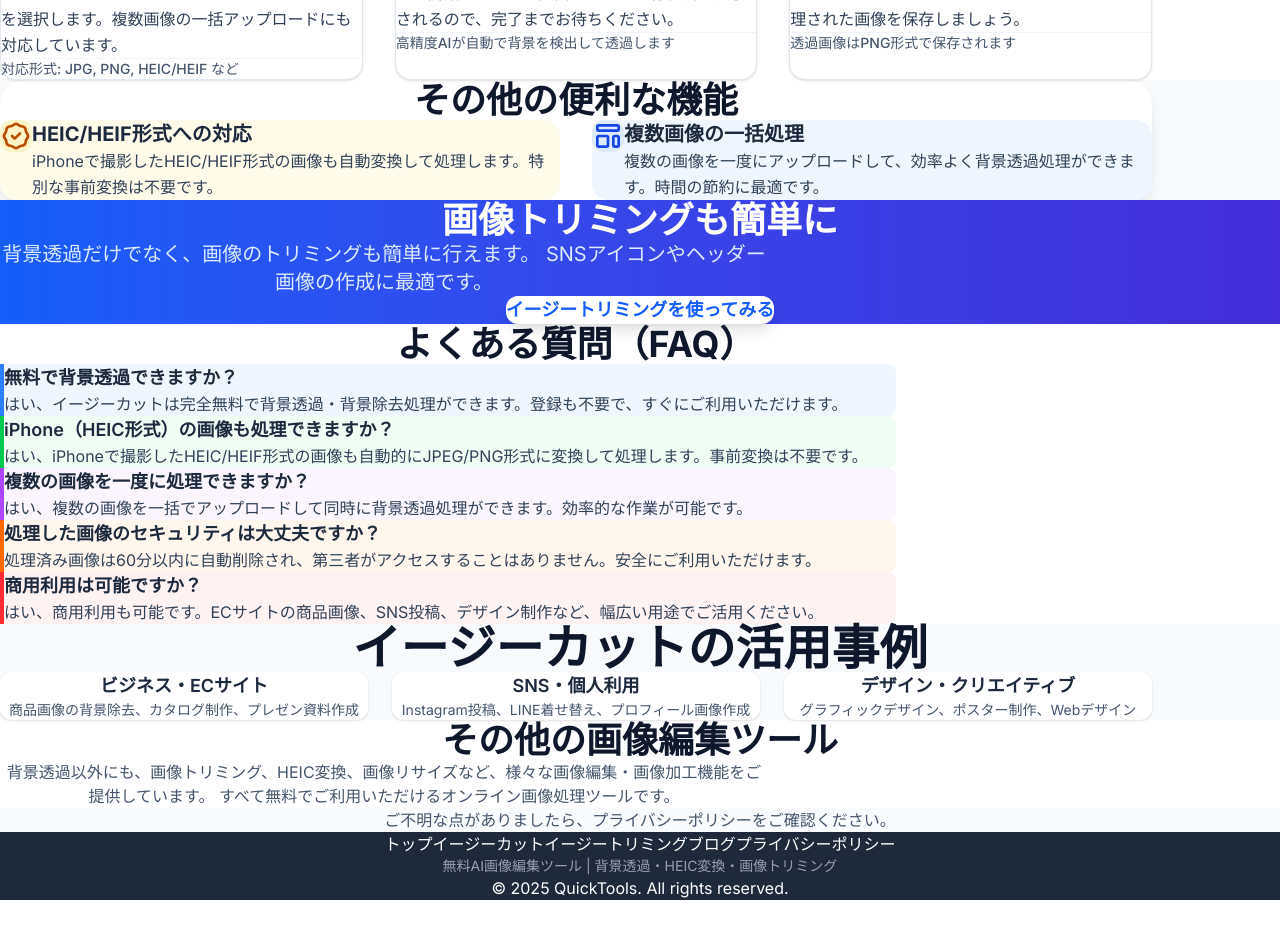
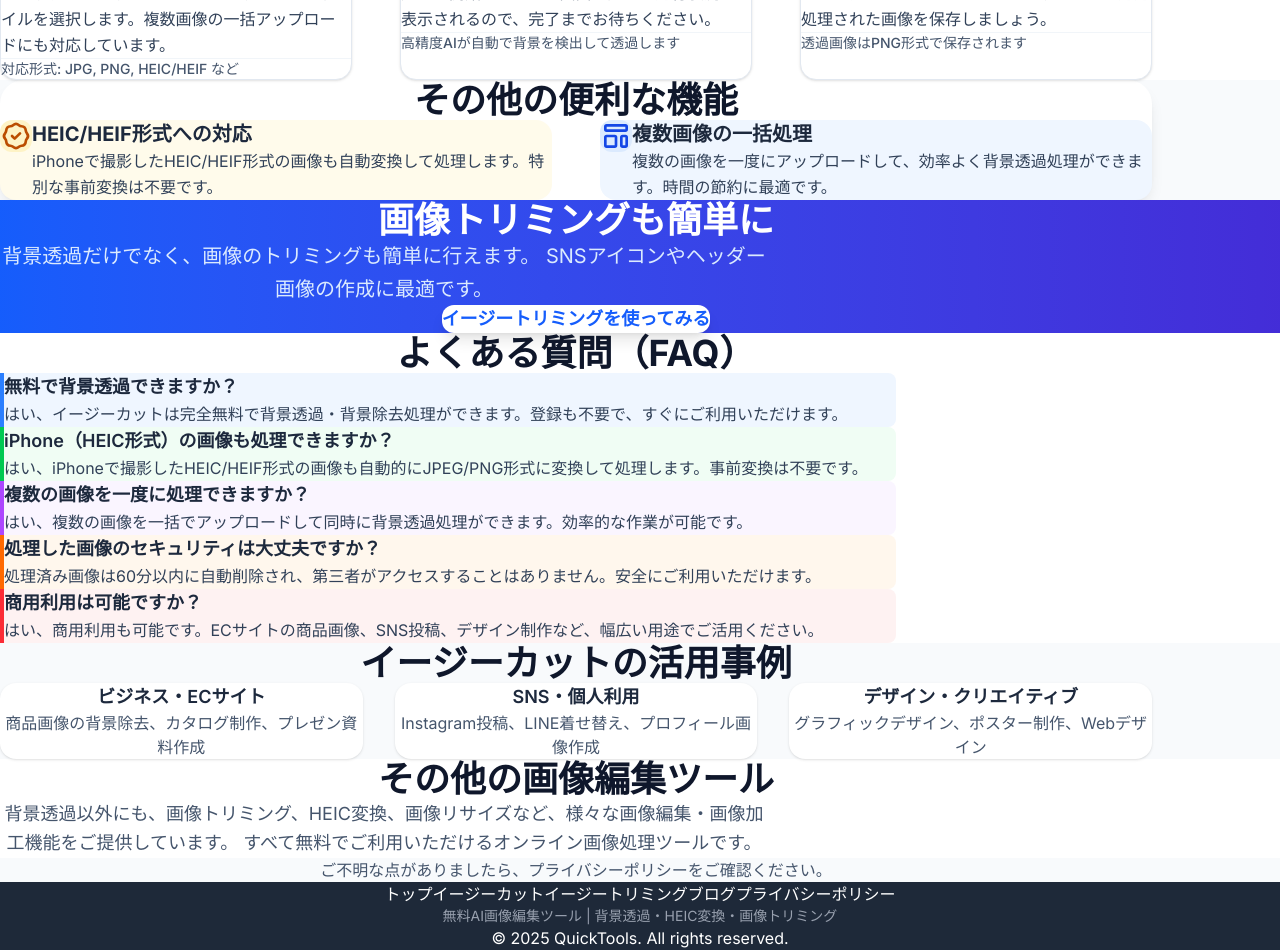
Before and after one commit to stoshi1127/bg-remove-react-template, a Next.js app: page / in a window 1280 px wide. Shown: the part 1020-1970 px from the top of the page. Before the commit the page ends 1920 px from the top, so only its background shows below. Built offline with nearby package versions, Linux system fonts and the light colour scheme.

Commit message:
レイアウト修正: 適切な中央配置と余白の設定で視認性を大幅改善

```diff
--- a/src/app/page.tsx
+++ b/src/app/page.tsx
@@ -88,7 +88,7 @@
       />
 
       {/* ヒーローセクション */}
-      <section className="min-h-screen bg-gradient-to-br from-slate-50 via-white to-blue-50 flex flex-col items-center justify-center relative overflow-hidden">
+      <section className="min-h-screen bg-gradient-to-br from-slate-50 via-white to-blue-50 flex flex-col items-center justify-center relative overflow-hidden py-12">
         {/* 背景装飾 */}
         <div className="absolute inset-0 overflow-hidden">
           <div className="absolute -top-40 -right-40 w-80 h-80 bg-blue-100/30 rounded-full blur-3xl"></div>
@@ -96,41 +96,41 @@
         </div>
 
         {/* メインコンテンツ */}
-        <div className="relative z-10 w-full max-w-7xl mx-auto px-4 sm:px-6 lg:px-8 text-center">
+        <div className="relative z-10 w-full max-w-6xl mx-auto px-6 lg:px-12 text-center">
           {/* タイトルセクション */}
-          <div className="mb-16">
-            <h1 className="text-4xl sm:text-5xl md:text-6xl font-bold mb-6 bg-gradient-to-r from-slate-900 via-blue-900 to-slate-900 bg-clip-text text-transparent">
+          <div className="mb-20">
+            <h1 className="text-4xl sm:text-5xl lg:text-6xl font-bold mb-8 bg-gradient-to-r from-slate-900 via-blue-900 to-slate-900 bg-clip-text text-transparent">
               {siteName}
             </h1>
-            <p className="text-lg sm:text-xl md:text-2xl text-slate-700 mb-12 max-w-4xl mx-auto leading-relaxed px-4">
+            <p className="text-lg sm:text-xl lg:text-2xl text-slate-700 mb-12 max-w-4xl mx-auto leading-relaxed">
               AI技術で画像の背景を瞬時に透過。複数画像の一括処理、HEIC自動変換で
               <span className="font-semibold text-blue-700">プロ品質の仕上がり</span>を実現
             </p>
 
             {/* 特徴バッジ */}
-            <div className="flex flex-wrap justify-center gap-3 sm:gap-4 mb-12 px-4">
-              <span className="bg-white/80 backdrop-blur-sm px-4 sm:px-6 py-2 sm:py-3 rounded-full text-slate-700 font-medium shadow-sm border border-slate-200 hover:shadow-md transition-shadow text-sm sm:text-base">
+            <div className="flex flex-wrap justify-center gap-4 mb-16">
+              <span className="bg-white/80 backdrop-blur-sm px-6 py-3 rounded-full text-slate-700 font-medium shadow-sm border border-slate-200 hover:shadow-md transition-shadow">
                 完全無料
               </span>
-              <span className="bg-white/80 backdrop-blur-sm px-4 sm:px-6 py-2 sm:py-3 rounded-full text-slate-700 font-medium shadow-sm border border-slate-200 hover:shadow-md transition-shadow text-sm sm:text-base">
+              <span className="bg-white/80 backdrop-blur-sm px-6 py-3 rounded-full text-slate-700 font-medium shadow-sm border border-slate-200 hover:shadow-md transition-shadow">
                 高速処理
               </span>
-              <span className="bg-white/80 backdrop-blur-sm px-4 sm:px-6 py-2 sm:py-3 rounded-full text-slate-700 font-medium shadow-sm border border-slate-200 hover:shadow-md transition-shadow text-sm sm:text-base">
+              <span className="bg-white/80 backdrop-blur-sm px-6 py-3 rounded-full text-slate-700 font-medium shadow-sm border border-slate-200 hover:shadow-md transition-shadow">
                 安全・安心
               </span>
-              <span className="bg-white/80 backdrop-blur-sm px-4 sm:px-6 py-2 sm:py-3 rounded-full text-slate-700 font-medium shadow-sm border border-slate-200 hover:shadow-md transition-shadow text-sm sm:text-base">
+              <span className="bg-white/80 backdrop-blur-sm px-6 py-3 rounded-full text-slate-700 font-medium shadow-sm border border-slate-200 hover:shadow-md transition-shadow">
                 iPhone対応
               </span>
             </div>
           </div>
 
           {/* アップロードエリア */}
-          <div className="max-w-4xl mx-auto mb-16 px-4">
-            <div className="bg-white/90 backdrop-blur-sm rounded-2xl p-6 sm:p-8 shadow-xl border border-white/50">
-              <h2 className="text-xl sm:text-2xl font-semibold mb-4 sm:mb-6 text-slate-800">
+          <div className="max-w-4xl mx-auto">
+            <div className="bg-white/90 backdrop-blur-sm rounded-2xl p-8 lg:p-12 shadow-xl border border-white/50">
+              <h2 className="text-2xl lg:text-3xl font-semibold mb-6 text-slate-800">
                 今すぐ無料で背景透過
               </h2>
-              <p className="text-slate-600 mb-6 sm:mb-8">
+              <p className="text-slate-600 mb-10 text-lg">
                 登録不要・制限なし・高速処理でプロ品質の仕上がり
               </p>
               <BgRemoverMulti />
@@ -140,10 +140,10 @@
       </section>
 
       {/* 使い方ガイド */}
-      <section className="py-16 sm:py-20 bg-white">
-        <div className="max-w-7xl mx-auto px-4 sm:px-6 lg:px-8">
-          <div className="text-center mb-12 sm:mb-16">
-            <h2 className="text-3xl sm:text-4xl md:text-5xl font-bold mb-6 text-slate-900">
+      <section className="py-24 bg-white">
+        <div className="max-w-6xl mx-auto px-6 lg:px-12">
+          <div className="text-center mb-20">
+            <h2 className="text-3xl sm:text-4xl lg:text-5xl font-bold mb-8 text-slate-900">
               使い方ガイド
             </h2>
             <p className="text-lg sm:text-xl text-slate-600 max-w-3xl mx-auto leading-relaxed">
@@ -152,7 +152,7 @@
             </p>
           </div>
 
-          <div className="grid grid-cols-1 md:grid-cols-3 gap-6 sm:gap-8 max-w-6xl mx-auto">
+          <div className="grid grid-cols-1 lg:grid-cols-3 gap-8 lg:gap-12">
             <GuideCard
               title="1. 画像をアップロード"
               icon={
@@ -195,35 +195,35 @@
       </section>
 
       {/* 追加機能セクション */}
-      <section className="py-16 sm:py-20 bg-slate-50">
-        <div className="max-w-7xl mx-auto px-4 sm:px-6 lg:px-8">
-          <div className="bg-white rounded-3xl p-8 sm:p-12 shadow-lg max-w-6xl mx-auto">
-            <h3 className="text-2xl sm:text-3xl md:text-4xl font-bold mb-8 text-center text-slate-900">
+      <section className="py-24 bg-slate-50">
+        <div className="max-w-6xl mx-auto px-6 lg:px-12">
+          <div className="bg-white rounded-3xl p-12 lg:p-16 shadow-lg">
+            <h3 className="text-3xl lg:text-4xl font-bold mb-12 text-center text-slate-900">
               その他の便利な機能
             </h3>
 
-            <div className="grid grid-cols-1 md:grid-cols-2 gap-6 sm:gap-8">
-              <div className="flex items-start p-4 sm:p-6 bg-amber-50 rounded-2xl">
-                <div className="bg-amber-100 p-3 rounded-xl mr-4 sm:mr-6 mt-1">
-                  <svg className="w-6 sm:w-8 h-6 sm:h-8 text-amber-700" fill="none" stroke="currentColor" viewBox="0 0 24 24">
+            <div className="grid grid-cols-1 lg:grid-cols-2 gap-8 lg:gap-12">
+              <div className="flex items-start p-8 bg-amber-50 rounded-2xl">
+                <div className="bg-amber-100 p-4 rounded-xl mr-8 mt-1 flex-shrink-0">
+                  <svg className="w-8 h-8 text-amber-700" fill="none" stroke="currentColor" viewBox="0 0 24 24">
                     <path strokeLinecap="round" strokeLinejoin="round" strokeWidth="2" d="M9 12l2 2 4-4M7.835 4.697a3.42 3.42 0 001.946-.806 3.42 3.42 0 014.438 0 3.42 3.42 0 001.946.806 3.42 3.42 0 013.138 3.138 3.42 3.42 0 00.806 1.946 3.42 3.42 0 010 4.438 3.42 3.42 0 00-.806 1.946 3.42 3.42 0 01-3.138 3.138 3.42 3.42 0 00-1.946.806 3.42 3.42 0 01-4.438 0 3.42 3.42 0 00-1.946-.806 3.42 3.42 0 01-3.138-3.138 3.42 3.42 0 00-.806-1.946 3.42 3.42 0 010-4.438 3.42 3.42 0 00.806-1.946 3.42 3.42 0 013.138-3.138z"></path>
                   </svg>
                 </div>
                 <div>
-                  <h4 className="text-lg sm:text-xl font-bold mb-2 sm:mb-3 text-slate-800">HEIC/HEIF形式への対応</h4>
-                  <p className="text-sm sm:text-base text-slate-700 leading-relaxed">iPhoneで撮影したHEIC/HEIF形式の画像も自動変換して処理します。特別な事前変換は不要です。</p>
+                  <h4 className="text-xl font-bold mb-4 text-slate-800">HEIC/HEIF形式への対応</h4>
+                  <p className="text-slate-700 leading-relaxed">iPhoneで撮影したHEIC/HEIF形式の画像も自動変換して処理します。特別な事前変換は不要です。</p>
                 </div>
               </div>
 
-              <div className="flex items-start p-4 sm:p-6 bg-blue-50 rounded-2xl">
-                <div className="bg-blue-100 p-3 rounded-xl mr-4 sm:mr-6 mt-1">
-                  <svg className="w-6 sm:w-8 h-6 sm:h-8 text-blue-700" fill="none" stroke="currentColor" viewBox="0 0 24 24">
+              <div className="flex items-start p-8 bg-blue-50 rounded-2xl">
+                <div className="bg-blue-100 p-4 rounded-xl mr-8 mt-1 flex-shrink-0">
+                  <svg className="w-8 h-8 text-blue-700" fill="none" stroke="currentColor" viewBox="0 0 24 24">
                     <path strokeLinecap="round" strokeLinejoin="round" strokeWidth="2" d="M4 5a1 1 0 011-1h14a1 1 0 011 1v2a1 1 0 01-1 1H5a1 1 0 01-1-1V5zM4 13a1 1 0 011-1h6a1 1 0 011 1v6a1 1 0 01-1 1H5a1 1 0 01-1-1v-6zM16 13a1 1 0 011-1h2a1 1 0 011 1v6a1 1 0 01-1 1h-2a1 1 0 01-1-1v-6z"></path>
                   </svg>
                 </div>
                 <div>
-                  <h4 className="text-lg sm:text-xl font-bold mb-2 sm:mb-3 text-slate-800">複数画像の一括処理</h4>
-                  <p className="text-sm sm:text-base text-slate-700 leading-relaxed">複数の画像を一度にアップロードして、効率よく背景透過処理ができます。時間の節約に最適です。</p>
+                  <h4 className="text-xl font-bold mb-4 text-slate-800">複数画像の一括処理</h4>
+                  <p className="text-slate-700 leading-relaxed">複数の画像を一度にアップロードして、効率よく背景透過処理ができます。時間の節約に最適です。</p>
                 </div>
               </div>
             </div>
@@ -232,17 +232,17 @@
       </section>
 
       {/* トリミング機能への誘導セクション */}
-      <section className="py-16 sm:py-20 bg-gradient-to-r from-blue-600 to-indigo-700">
-        <div className="max-w-7xl mx-auto px-4 sm:px-6 lg:px-8 text-center">
-          <h3 className="text-2xl sm:text-3xl md:text-4xl font-bold mb-6 text-white">
+      <section className="py-24 bg-gradient-to-r from-blue-600 to-indigo-700">
+        <div className="max-w-6xl mx-auto px-6 lg:px-12 text-center">
+          <h3 className="text-3xl lg:text-4xl font-bold mb-8 text-white">
             画像トリミングも簡単に
           </h3>
-          <p className="text-lg sm:text-xl text-blue-100 mb-8 max-w-3xl mx-auto">
+          <p className="text-xl text-blue-100 mb-12 max-w-3xl mx-auto leading-relaxed">
             背景透過だけでなく、画像のトリミングも簡単に行えます。
             SNSアイコンやヘッダー画像の作成に最適です。
           </p>
           <Link href="/trim">
-            <button className="bg-white text-blue-600 font-semibold py-3 sm:py-4 px-6 sm:px-8 rounded-xl hover:bg-blue-50 transition duration-300 shadow-lg hover:shadow-xl transform hover:scale-105 text-base sm:text-lg">
+            <button className="bg-white text-blue-600 font-semibold py-4 px-10 rounded-xl hover:bg-blue-50 transition duration-300 shadow-lg hover:shadow-xl transform hover:scale-105 text-lg">
               イージートリミングを使ってみる
             </button>
           </Link>
@@ -250,64 +250,64 @@
       </section>
 
       {/* SEO強化：FAQ・よくある質問セクション */}
-      <section className="py-16 sm:py-20 bg-white">
-        <div className="max-w-7xl mx-auto px-4 sm:px-6 lg:px-8">
-          <div className="max-w-6xl mx-auto">
-            <h3 className="text-2xl sm:text-3xl md:text-4xl font-bold mb-8 sm:mb-12 text-center text-slate-900">
+      <section className="py-24 bg-white">
+        <div className="max-w-6xl mx-auto px-6 lg:px-12">
+          <div className="text-center mb-20">
+            <h3 className="text-3xl lg:text-4xl font-bold mb-8 text-slate-900">
               よくある質問（FAQ）
             </h3>
-            <div className="space-y-4 sm:space-y-6 max-w-4xl mx-auto">
-              <div className="border-l-4 border-blue-500 pl-4 sm:pl-6 py-3 sm:py-4 bg-blue-50 rounded-r-lg">
-                <h4 className="text-base sm:text-lg font-semibold mb-2 text-slate-800">無料で背景透過できますか？</h4>
-                <p className="text-sm sm:text-base text-slate-700">はい、イージーカットは完全無料で背景透過・背景除去処理ができます。登録も不要で、すぐにご利用いただけます。</p>
-              </div>
-              <div className="border-l-4 border-green-500 pl-4 sm:pl-6 py-3 sm:py-4 bg-green-50 rounded-r-lg">
-                <h4 className="text-base sm:text-lg font-semibold mb-2 text-slate-800">iPhone（HEIC形式）の画像も処理できますか？</h4>
-                <p className="text-sm sm:text-base text-slate-700">はい、iPhoneで撮影したHEIC/HEIF形式の画像も自動的にJPEG/PNG形式に変換して処理します。事前変換は不要です。</p>
-              </div>
-              <div className="border-l-4 border-purple-500 pl-4 sm:pl-6 py-3 sm:py-4 bg-purple-50 rounded-r-lg">
-                <h4 className="text-base sm:text-lg font-semibold mb-2 text-slate-800">複数の画像を一度に処理できますか？</h4>
-                <p className="text-sm sm:text-base text-slate-700">はい、複数の画像を一括でアップロードして同時に背景透過処理ができます。効率的な作業が可能です。</p>
-              </div>
-              <div className="border-l-4 border-orange-500 pl-4 sm:pl-6 py-3 sm:py-4 bg-orange-50 rounded-r-lg">
-                <h4 className="text-base sm:text-lg font-semibold mb-2 text-slate-800">処理した画像のセキュリティは大丈夫ですか？</h4>
-                <p className="text-sm sm:text-base text-slate-700">処理済み画像は60分以内に自動削除され、第三者がアクセスすることはありません。安全にご利用いただけます。</p>
-              </div>
-              <div className="border-l-4 border-red-500 pl-4 sm:pl-6 py-3 sm:py-4 bg-red-50 rounded-r-lg">
-                <h4 className="text-base sm:text-lg font-semibold mb-2 text-slate-800">商用利用は可能ですか？</h4>
-                <p className="text-sm sm:text-base text-slate-700">はい、商用利用も可能です。ECサイトの商品画像、SNS投稿、デザイン制作など、幅広い用途でご活用ください。</p>
-              </div>
+          </div>
+          <div className="space-y-6 max-w-4xl mx-auto">
+            <div className="border-l-4 border-blue-500 pl-8 py-6 bg-blue-50 rounded-r-lg">
+              <h4 className="text-lg font-semibold mb-3 text-slate-800">無料で背景透過できますか？</h4>
+              <p className="text-slate-700 leading-relaxed">はい、イージーカットは完全無料で背景透過・背景除去処理ができます。登録も不要で、すぐにご利用いただけます。</p>
+            </div>
+            <div className="border-l-4 border-green-500 pl-8 py-6 bg-green-50 rounded-r-lg">
+              <h4 className="text-lg font-semibold mb-3 text-slate-800">iPhone（HEIC形式）の画像も処理できますか？</h4>
+              <p className="text-slate-700 leading-relaxed">はい、iPhoneで撮影したHEIC/HEIF形式の画像も自動的にJPEG/PNG形式に変換して処理します。事前変換は不要です。</p>
+            </div>
+            <div className="border-l-4 border-purple-500 pl-8 py-6 bg-purple-50 rounded-r-lg">
+              <h4 className="text-lg font-semibold mb-3 text-slate-800">複数の画像を一度に処理できますか？</h4>
+              <p className="text-slate-700 leading-relaxed">はい、複数の画像を一括でアップロードして同時に背景透過処理ができます。効率的な作業が可能です。</p>
+            </div>
+            <div className="border-l-4 border-orange-500 pl-8 py-6 bg-orange-50 rounded-r-lg">
+              <h4 className="text-lg font-semibold mb-3 text-slate-800">処理した画像のセキュリティは大丈夫ですか？</h4>
+              <p className="text-slate-700 leading-relaxed">処理済み画像は60分以内に自動削除され、第三者がアクセスすることはありません。安全にご利用いただけます。</p>
+            </div>
+            <div className="border-l-4 border-red-500 pl-8 py-6 bg-red-50 rounded-r-lg">
+              <h4 className="text-lg font-semibold mb-3 text-slate-800">商用利用は可能ですか？</h4>
+              <p className="text-slate-700 leading-relaxed">はい、商用利用も可能です。ECサイトの商品画像、SNS投稿、デザイン制作など、幅広い用途でご活用ください。</p>
             </div>
           </div>
         </div>
       </section>
 
       {/* SEO強化：活用事例セクション */}
-      <section className="py-16 sm:py-20 bg-slate-50">
-        <div className="max-w-7xl mx-auto px-4 sm:px-6 lg:px-8">
-          <div className="text-center mb-12 sm:mb-16">
-            <h2 className="text-2xl sm:text-3xl md:text-4xl lg:text-5xl font-bold mb-6 text-slate-900">
+      <section className="py-24 bg-slate-50">
+        <div className="max-w-6xl mx-auto px-6 lg:px-12">
+          <div className="text-center mb-20">
+            <h2 className="text-3xl lg:text-4xl font-bold mb-8 text-slate-900">
               イージーカットの活用事例
             </h2>
           </div>
 
-          <div className="grid grid-cols-1 md:grid-cols-3 gap-4 sm:gap-6 max-w-6xl mx-auto">
+          <div className="grid grid-cols-1 lg:grid-cols-3 gap-8">
             <div className="text-center">
-              <div className="bg-white p-4 sm:p-6 rounded-xl shadow-sm mb-4 hover:shadow-md transition-shadow">
-                <h4 className="text-base sm:text-lg font-semibold mb-2 text-slate-800">ビジネス・ECサイト</h4>
-                <p className="text-xs sm:text-sm text-slate-600">商品画像の背景除去、カタログ制作、プレゼン資料作成</p>
+              <div className="bg-white p-8 rounded-2xl shadow-sm mb-4 hover:shadow-md transition-shadow">
+                <h4 className="text-lg font-semibold mb-4 text-slate-800">ビジネス・ECサイト</h4>
+                <p className="text-slate-600">商品画像の背景除去、カタログ制作、プレゼン資料作成</p>
               </div>
             </div>
             <div className="text-center">
-              <div className="bg-white p-4 sm:p-6 rounded-xl shadow-sm mb-4 hover:shadow-md transition-shadow">
-                <h4 className="text-base sm:text-lg font-semibold mb-2 text-slate-800">SNS・個人利用</h4>
-                <p className="text-xs sm:text-sm text-slate-600">Instagram投稿、LINE着せ替え、プロフィール画像作成</p>
+              <div className="bg-white p-8 rounded-2xl shadow-sm mb-4 hover:shadow-md transition-shadow">
+                <h4 className="text-lg font-semibold mb-4 text-slate-800">SNS・個人利用</h4>
+                <p className="text-slate-600">Instagram投稿、LINE着せ替え、プロフィール画像作成</p>
               </div>
             </div>
             <div className="text-center">
-              <div className="bg-white p-4 sm:p-6 rounded-xl shadow-sm mb-4 hover:shadow-md transition-shadow">
-                <h4 className="text-base sm:text-lg font-semibold mb-2 text-slate-800">デザイン・クリエイティブ</h4>
-                <p className="text-xs sm:text-sm text-slate-600">グラフィックデザイン、ポスター制作、Webデザイン</p>
+              <div className="bg-white p-8 rounded-2xl shadow-sm mb-4 hover:shadow-md transition-shadow">
+                <h4 className="text-lg font-semibold mb-4 text-slate-800">デザイン・クリエイティブ</h4>
+                <p className="text-slate-600">グラフィックデザイン、ポスター制作、Webデザイン</p>
               </div>
             </div>
           </div>
@@ -315,19 +315,19 @@
       </section>
 
       {/* キーワード密度向上のための関連ツール紹介 */}
-      <section className="py-16 sm:py-20 bg-white text-center">
-        <div className="max-w-7xl mx-auto px-4 sm:px-6 lg:px-8">
-          <h2 className="text-2xl sm:text-3xl md:text-4xl font-semibold mb-4 text-slate-900">その他の画像編集ツール</h2>
-          <p className="text-sm sm:text-base text-slate-600 mb-8 max-w-3xl mx-auto">
+      <section className="py-24 bg-white text-center">
+        <div className="max-w-6xl mx-auto px-6 lg:px-12">
+          <h2 className="text-3xl lg:text-4xl font-semibold mb-6 text-slate-900">その他の画像編集ツール</h2>
+          <p className="text-slate-600 mb-8 max-w-3xl mx-auto text-lg leading-relaxed">
             背景透過以外にも、画像トリミング、HEIC変換、画像リサイズなど、様々な画像編集・画像加工機能をご提供しています。
             すべて無料でご利用いただけるオンライン画像処理ツールです。
           </p>
         </div>
       </section>
 
-      <div className="py-6 sm:py-8 text-center bg-slate-50">
-        <div className="max-w-7xl mx-auto px-4 sm:px-6 lg:px-8">
-          <p className="text-sm sm:text-base text-slate-600">
+      <div className="py-12 text-center bg-slate-50">
+        <div className="max-w-6xl mx-auto px-6 lg:px-12">
+          <p className="text-slate-600">
             ご不明な点がありましたら、<a href="/privacy-policy" className="text-blue-600 hover:underline font-medium">プライバシーポリシー</a>をご確認ください。
           </p>
         </div>
```
Also changed, not shown: src/app/trim/page.tsx (+32 -32 lines), src/components/GuideCard.tsx (+7 -7 lines).
